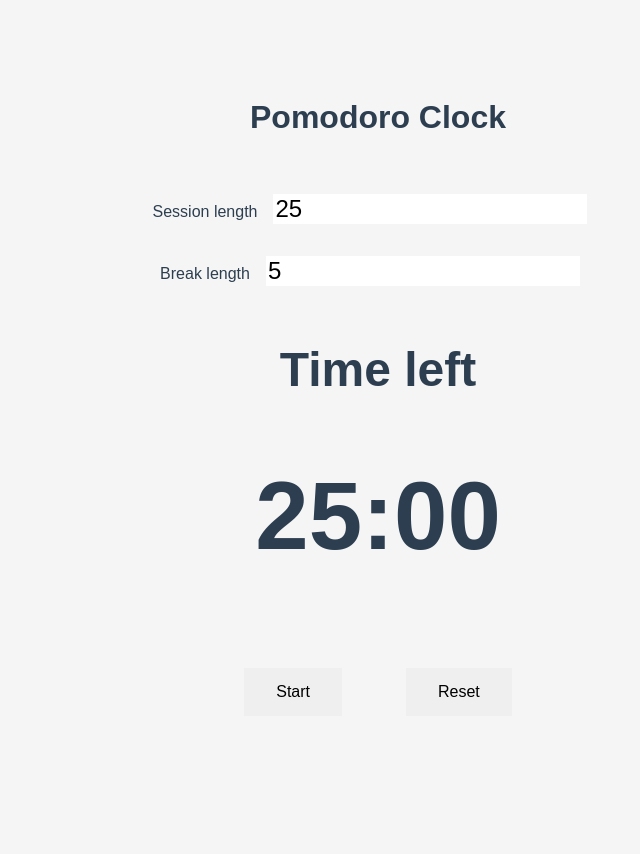
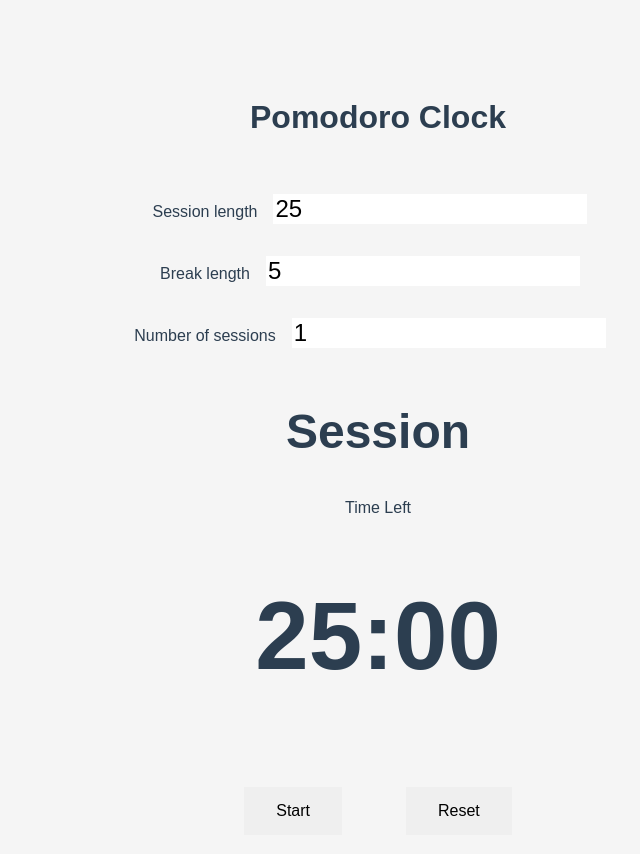
Before and after one commit to Fa-v/react-pomodoro, a React (Create React App) app: page / in a window 1280 px wide. Shown: the top 854 px of the page, without its empty margins (262-902 px from the left). Before the commit the page ends 804 px from the top, so only its background shows below. Built offline with nearby package versions, Linux system fonts and the light colour scheme.

Commit message:
adding session mode, pause and reset functionality and basic input validation

```diff
--- a/src/App.js
+++ b/src/App.js
@@ -5,77 +5,145 @@ class App extends Component {
   constructor() {
     super();
 
-    let timer;
-
     this.state = {
       sessionLength: 25,
       breakLength: 5,
       displayTime: '25:00',
       remainingTime: 1500,
       isRunning: false,
-      mode: 'session'
+      mode: 'Session',
+      lastTimer: null,
+      numberOfSessions: 1
     }
 
     this.handleChange = this.handleChange.bind(this);
     this.ticker = this.ticker.bind(this);
+    this.onPause = this.onPause.bind(this);
   }
 
   handleChange(event) {
-    const { sessionLength, breakLength, mode } = this.state;
+    const { sessionLength } = this.state;
     const target = event.target;
-    const value = target.value;
     const name = target.name;
+    let value = parseInt(target.value, 10) > 60 ? '60' : target.value;
 
-    if (name === 'sessionLength') {
-      this.setState({
-        sessionLength: value,
-        displayTime: value + ':00',
-       /* remainingTime: value * 60,*/
-        mode: 'session',
-      });
+    if (isNaN(value) && value !== '') {
+      return;
     } else {
       this.setState({
-        breakLength: value,
-        mode: 'break',
+        [name]: value,
+        sessionNumber: name === 'numberOfSessions' ? value - 1 : 1,
+        displayTime: name === 'sessionLength'
+          ? (value === '' ? '0:00' : value + ':00')
+          : sessionLength + ':00'
       });
     }
   }
 
   startCountDown() {
-    const { isRunning } = this.state;
     this.ticker();
     this.setState({
       isRunning: true
     });
   }
 
+  getSeconds() {
+    const { lastTimer } = this.state;
+    return lastTimer === null
+      ? this.getSessionOrBreakLength()
+      : lastTimer;
+  }
+
+  getSessionOrBreakLength() {
+    const { sessionLength, breakLength, mode } = this.state;
+    return mode === 'Session' ? sessionLength * 60 : breakLength * 60;
+  }
+
   ticker() {
-    const { sessionLength, breakLength, remainingTime } = this.state;
-    const now = Date.now();
-    const then = now + (sessionLength * 60) * 1000;
+    const { mode, sessionLength, breakLength, sessionNumber } = this.state;
+    let seconds = this.getSeconds();
+    let now = Date.now();
+    let then = now + seconds * 1000;
+
+    if (sessionLength === '' || breakLength === '') {
+      return;
+    }
 
     this.timer = setInterval(() => {
-      const secondsLeft = Math.round((then - Date.now()) / 1000);
+      let secondsLeft = Math.round((then - Date.now()) / 1000);
       let displayMinutes = Math.floor(secondsLeft / 60);
       let displaySeconds = secondsLeft % 60;
 
-      if (secondsLeft < 0) {
-        clearInterval(this.timer);
-        this.setState({
-          isRunning: false
-        })
-      } else {
-        this.setState({
-          remainingTime: secondsLeft,
-          displayTime: displayMinutes + ':' + displaySeconds
-        });
-      }
-    }, 1000)
+      secondsLeft === 0
+        ? this.initSessionOrBreakMode(mode, displayMinutes, displaySeconds, sessionNumber)
+        : this.initTimer(secondsLeft, displayMinutes, displaySeconds);
+    }, 1000);
+  }
 
+  initTimer(secondsLeft, displayMinutes, displaySeconds) {
+    this.setState({
+      remainingTime: secondsLeft,
+      displayTime: displayMinutes + ':' + (displaySeconds < 10
+        ? '0' + displaySeconds
+        : displaySeconds)
+    });
+  }
+
+  setNumberOfSessions(mode, sessionNumber) {
+    if (mode === 'Break') {
+      return sessionNumber === 0 ? '0' : sessionNumber - 1
+    } else {
+      return sessionNumber;
+    }
+  }
+
+  initSessionOrBreakMode(mode, displayMinutes, displaySeconds, sessionNumber) {
+    clearInterval(this.timer);
+
+    if (mode === 'Break' && sessionNumber === 0) {
+      this.resetClock();
+      return;
+    }
+
+    this.setState({
+      mode: mode === 'Session' ? 'Break' : 'Session',
+      displayTime: displayMinutes + ':' + (displaySeconds < 10
+        ? '0' + displaySeconds
+        : displaySeconds),
+      lastTimer: null,
+      sessionNumber: this.setNumberOfSessions(mode, sessionNumber)
+    });
+    this.ticker();
+  }
+
+  resetClock() {
+    clearInterval(this.timer);
+
+    this.setState({
+      sessionLength: 25,
+      breakLength: 5,
+      displayTime: '25:00',
+      remainingTime: 1500,
+      isRunning: false,
+      mode: 'Session',
+      lastTimer: null,
+      numberOfSessions: 1
+    });
+  }
+
+  onPause() {
+    const { remainingTime } = this.state;
+
+    clearInterval(this.timer);
+
+    this.setState({
+      isRunning: false,
+      lastTimer: remainingTime
+    });
   }
 
   render() {
-    const { sessionLength, breakLength, displayTime, isRunning } = this.state;
+    const { sessionLength, breakLength, displayTime, isRunning, mode, numberOfSessions } = this.state;
 
     return (
       <div className="App">
@@ -93,12 +161,19 @@ class App extends Component {
               type="text"
               name="breakLength"
               value={breakLength}
+              onChange={this.handleChange} /><br />
+            Number of sessions
+              <input
+              type="text"
+              name="numberOfSessions"
+              value={numberOfSessions}
               onChange={this.handleChange}/>
           </form>
         </div>
 
         <div className="display-time">
-          <h2 className="time-left">Time left</h2>
+          <h2 className="time-left">{mode}</h2>
+          <p>Time Left</p>
           <h1>{ displayTime }</h1>
           {(isRunning === false) ? <button type="button" onClick={() => this.startCountDown()}>Start</button>
             : <button type="button" onClick={() => this.onPause()}>Pause</button>}
```
